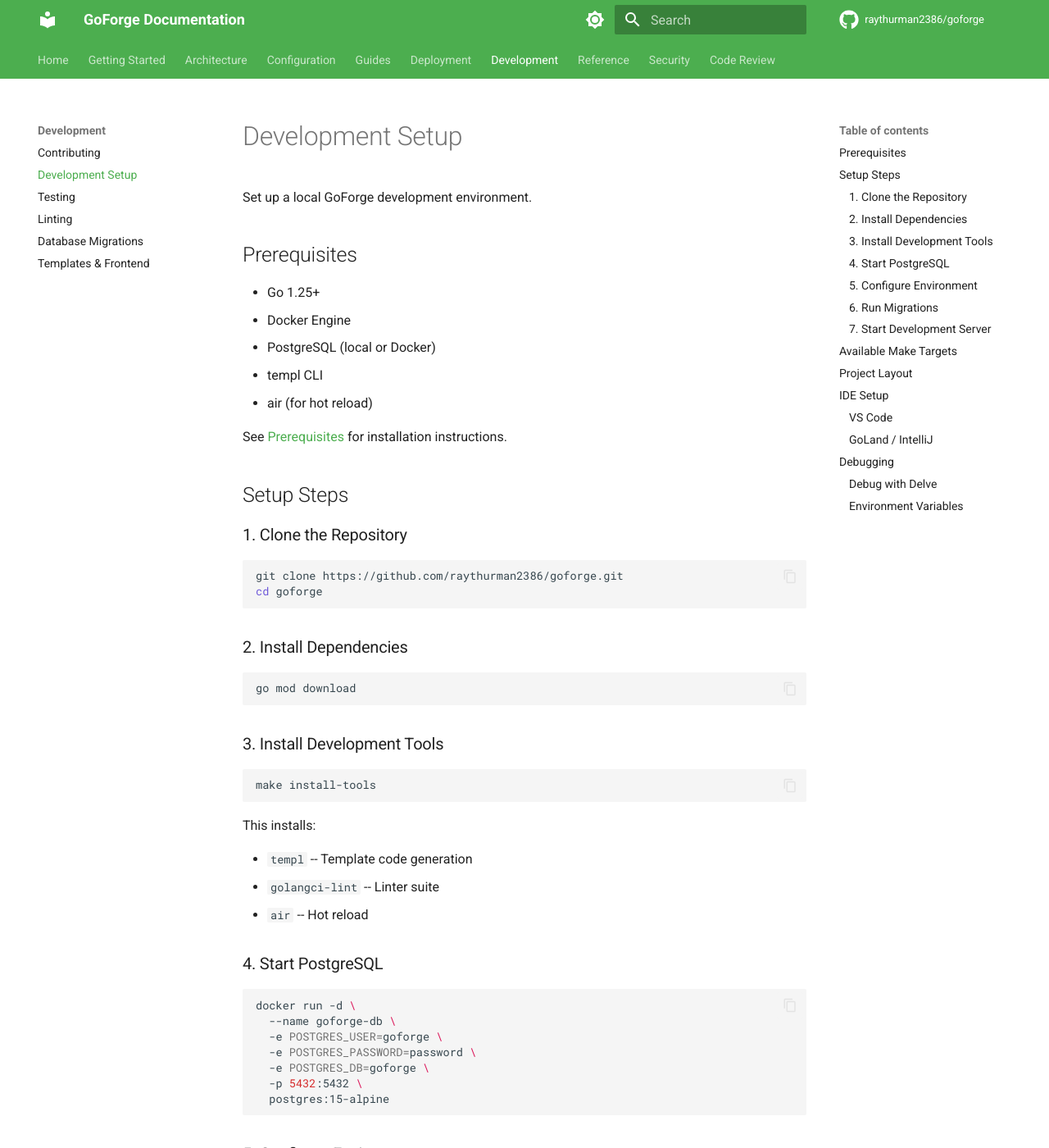
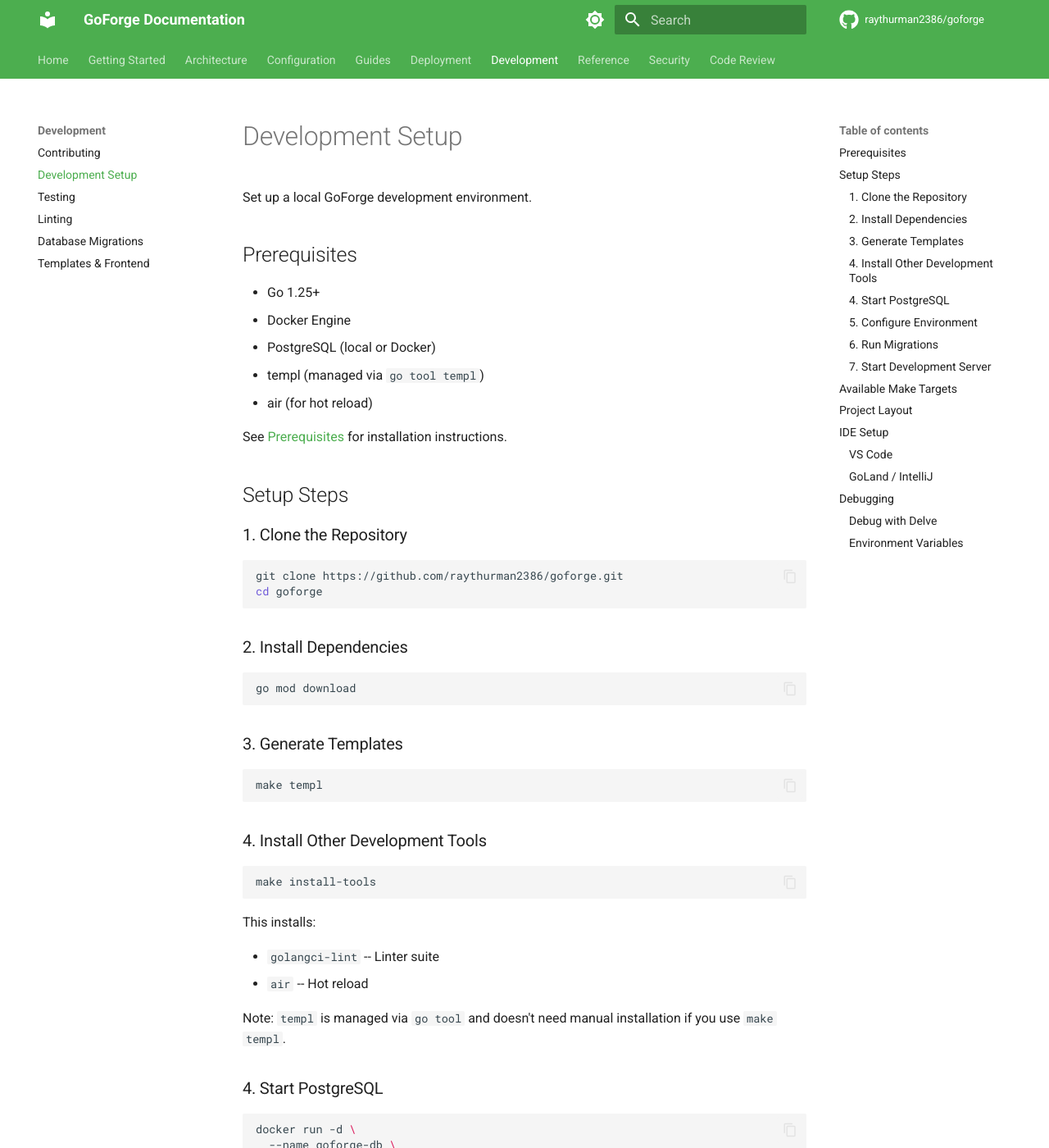
Before and after one commit to raythurman2386/goforge, an MkDocs documentation site: the page built from docs/development/setup.md, in a window 1280 px wide and 1400 px high. Shown: the whole window at 82% size. Built offline with MkDocs 1.6.1 and Material for MkDocs 9.7.7, drawn with Linux system fonts in a browser that asks for light colours; comment, search, counter and statistics services are not loaded.

Commit message:
chore: consolidate CI, modernize tools with go tool, and fix linting issues

````diff
--- a/docs/development/setup.md
+++ b/docs/development/setup.md
@@ -7,7 +7,7 @@
 - Go 1.25+
 - Docker Engine
 - PostgreSQL (local or Docker)
-- templ CLI
+- templ (managed via `go tool templ`)
 - air (for hot reload)
 
 See [Prerequisites](../getting-started/prerequisites.md) for installation instructions.
@@ -27,7 +27,13 @@
 go mod download
 ```
 
-### 3. Install Development Tools
+### 3. Generate Templates
+
+```bash
+make templ
+```
+
+### 4. Install Other Development Tools
 
 ```bash
 make install-tools
@@ -35,9 +41,10 @@
 
 This installs:
 
-- `templ` -- Template code generation
 - `golangci-lint` -- Linter suite
 - `air` -- Hot reload
+
+Note: `templ` is managed via `go tool` and doesn't need manual installation if you use `make templ`.
 
 ### 4. Start PostgreSQL
 
````
Also changed, not shown: CONTRIBUTING.md (+7 -4 lines), 7 other files.
